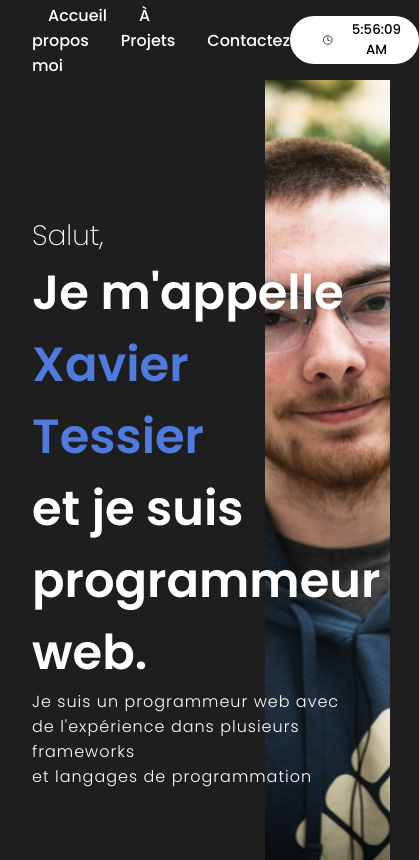
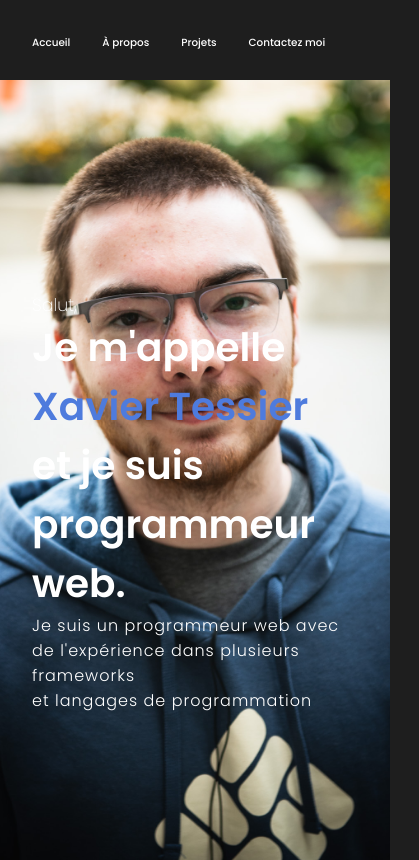
Before and after one commit to XavierTessier1/portfolio, a React (Vite) app: page / in a window 390 px wide. Shown: the whole page, 419 px wide, since content can reach past the window. Built offline with nearby package versions, Linux system fonts and the light colour scheme.

Commit message:
test cegep

```diff
--- /dev/null
+++ b/src/components/Skills.jsx
@@ -0,0 +1,5 @@
+import '../css/Skills.css'
+
+const Skills = () => {
+
+};
--- a/src/css/Intro.css
+++ b/src/css/Intro.css
@@ -14,7 +14,6 @@
     z-index: -1;
     object-fit: cover;
     height: 100vh;
-    width: 32vw;
 }
 
 .introContent {
@@ -26,6 +25,7 @@
     display: flex;
     flex-direction: column;
     justify-content: center;
+
 }
 
 .hello {
@@ -41,4 +41,25 @@
     font-size: medium;
     font-weight: 300;
     letter-spacing: 1px;
+    -webkit-text-stroke: none;
 }
+
+@media screen and (max-width: 840px)  {
+    .bg {
+        right: -10vw;
+    }
+
+    .introContent {
+        font-size: 10vw;
+    }
+
+    .hello {
+        font-size: 4.5vw;
+    }
+}
+
+@media screen and (max-width: 480px)  {
+    .bg {
+        right: -20vw;
+    }
+}
--- a/src/css/NavBar.css
+++ b/src/css/NavBar.css
@@ -38,3 +38,29 @@
     width: 1rem;
     margin: 1rem;
 }
+
+@media screen and (max-width: 840px)  {
+    .desktopMenuButton {
+        display: none;
+    }
+
+    .navBar {
+        padding: 0.5rem 1rem;
+        display: flex;
+        align-items: center;
+        justify-content: space-between;
+        position: sticky;
+        top: 0;
+        z-index: 3;
+    }
+
+    .desktopMenuListItem {
+        font-size: 0.7rem;
+    }
+
+    @media screen and (max-width: 480px)  {
+        .desktopMenuListItem {
+            font-size: 0.65rem;
+        }
+    }
+}
```
Also changed, not shown: src/css/Skills.css (added), 1 other file (tests, documents, lock files or other folders).
